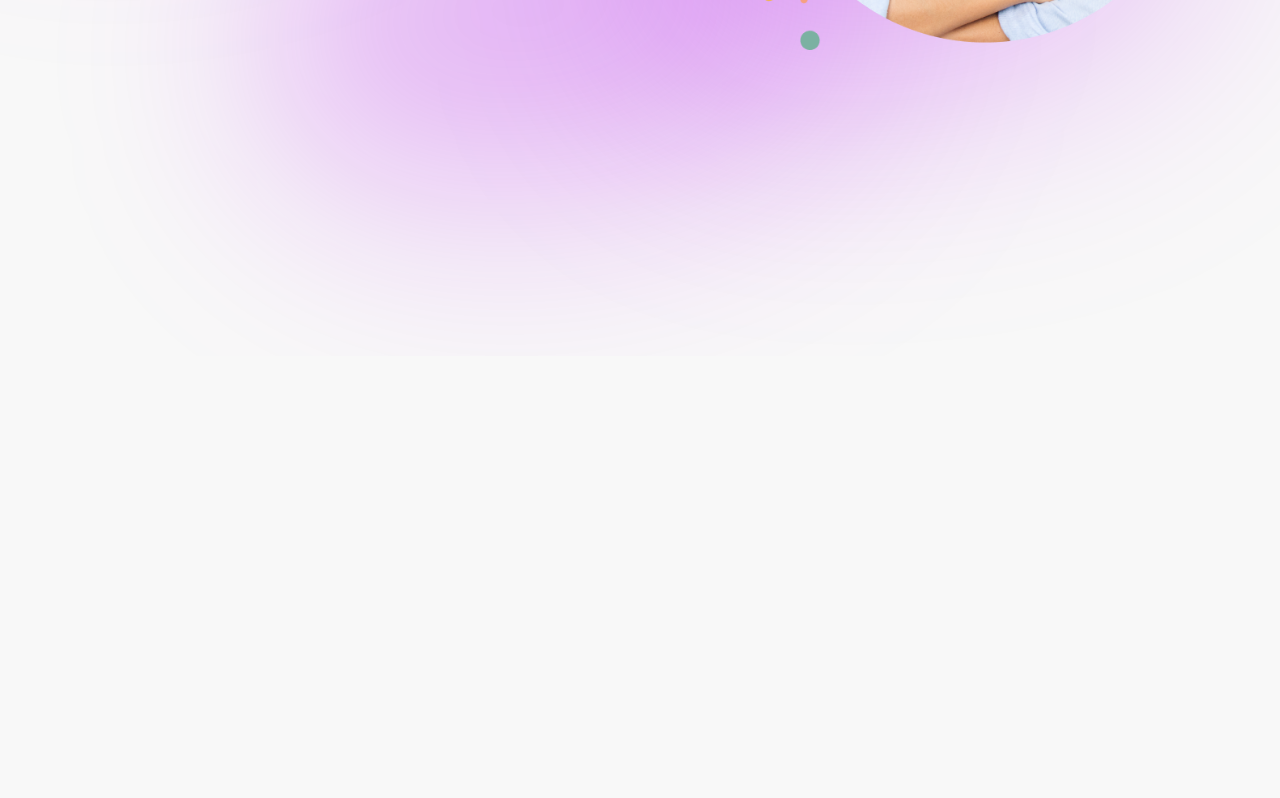
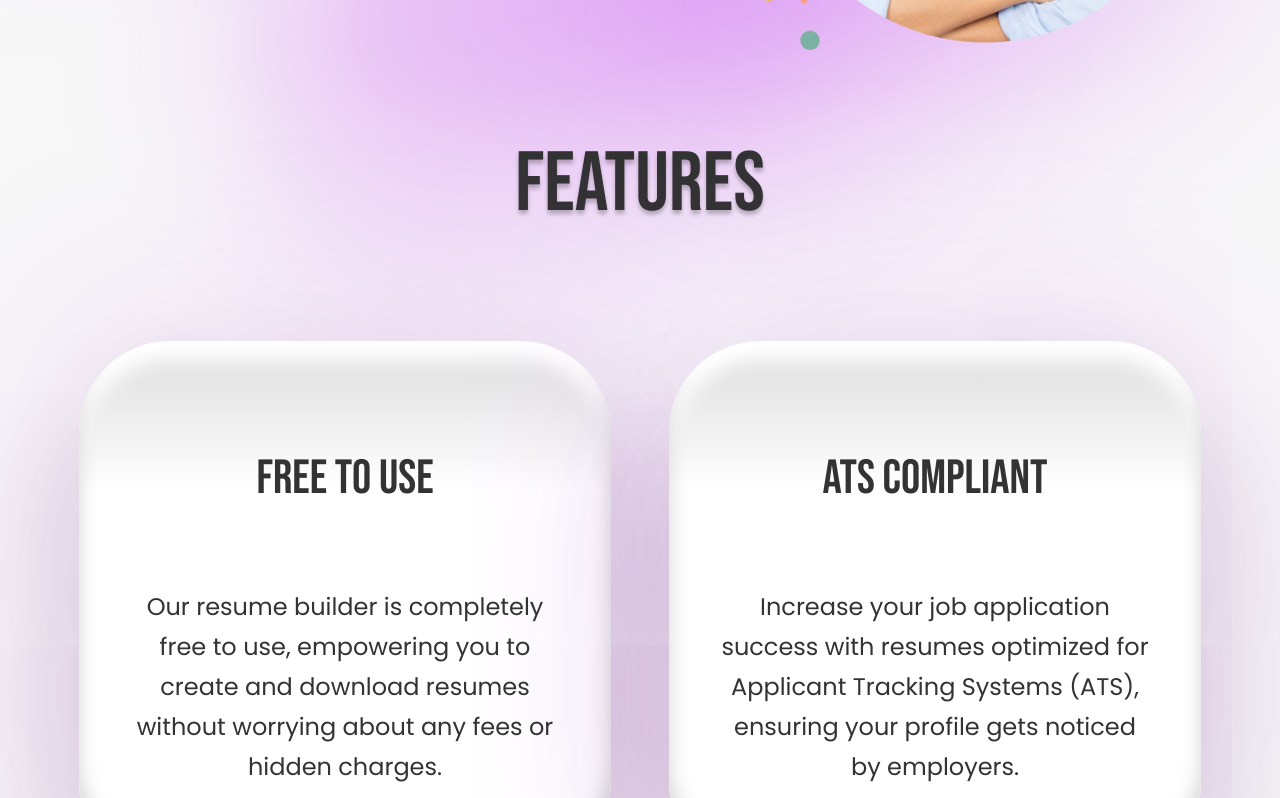
Before and after one commit to Siddhant654321/resume_builder, a React (Vite) app: page / in a window 1280 px wide. Shown: the part 580-1378 px from the top of the page. Before the commit the page ends 936 px from the top, so only its background shows below. Built offline with nearby package versions, Linux system fonts and the light colour scheme.

Commit message:
created the features section

```diff
--- a/src/components/FeatureSection.css
+++ b/src/components/FeatureSection.css
@@ -0,0 +1,51 @@
+.feature_box {
+    border-radius: 91px;
+    width: 532px;
+    height: 532px;
+    box-shadow:
+        0px 0px 250px -3px rgba(179, 13, 238, 0.2),
+        inset 0px -19.86px 19.86px 0px rgba(213, 213, 213, 1),
+        inset 0px 19.86px 19.86px 0px rgba(255, 255, 255, 1),
+        0px 70.93px 141.87px 0px rgba(51, 51, 51, 0.191);
+    background: linear-gradient(180deg, #ddd 0%, #fff 27.95%, #fff 100%);
+    margin-bottom: 130px;
+}
+body {
+    backdrop-filter: blur(4px);
+    background: #f8f8f8;
+}
+
+.features_main_heading {
+    color: #333;
+    text-align: center;
+    text-shadow: 0px 4px 4px rgba(0, 0, 0, 0.25);
+    font-family: var(--second-family);
+    font-size: 84px;
+    font-weight: 400;
+}
+
+.feature_container{
+    display: flex;
+    padding: 50px;
+    flex-wrap: wrap;
+    justify-content: space-around;
+}
+.feature_subheading{
+    font-weight: 400;
+    font-size: 48px;
+    line-height: 250%;
+    text-align: center;
+    color: #333;
+    font-family: "Bebas Neue", sans-serif;
+    text-shadow: 0 2px 7px 0 rgba(0, 0, 0, 0.25);
+    padding-top: 30px;
+}
+.feature_description{
+    font-family: "Poppins", sans-serif;
+    font-weight: 400;
+    font-size: 24px;
+    line-height: 167%;
+    text-align: center;
+    color: #333;
+    padding: 0px 48px;
+}
--- a/src/components/FeatureSection.jsx
+++ b/src/components/FeatureSection.jsx
@@ -1,10 +1,39 @@
-import './FeatureSection.css';
+import "./FeatureSection.css";
 
 const FeatureSection = () => {
+  const features = [
+    {
+      heading: "FREE TO USE",
+      description:
+        "Our resume builder is completely free to use, empowering you to create and download resumes without worrying about any fees or hidden charges.",
+    },
+    {
+      heading: "ATS COMPLIANT",
+      description:
+        "Increase your job application success with resumes optimized for Applicant Tracking Systems (ATS), ensuring your profile gets noticed by employers.",
+    },
+    {
+      heading: "MULTIPLE TEMPLATES",
+      description: "Our resume builder offers you a curated list of templates to choose your next great resume. Every template has been created with your success in mind.",
+    },
+    {
+      heading: "BEST QUALITY RESUME",
+      description:
+        "We make sure that your next resume is designed to highlight your skills and experiences with clarity, precision, and visual appeal setting you apart from the competition.",
+    },
+  ];
   return (
-    <div>
-
+    <div className="feature_section">
+    <h1 className="features_main_heading">FEATURES</h1>
+      <div className="feature_container">
+        {features.map((feature_data, index) => (
+          <div className="feature_box" key={index}>
+            <p className="feature_subheading">{feature_data.heading}</p>
+            <p className="feature_description">{feature_data.description}</p>
+          </div>
+        ))}
+      </div>
     </div>
-  )
-}
-export default FeatureSection
+  );
+};
+export default FeatureSection;
```
